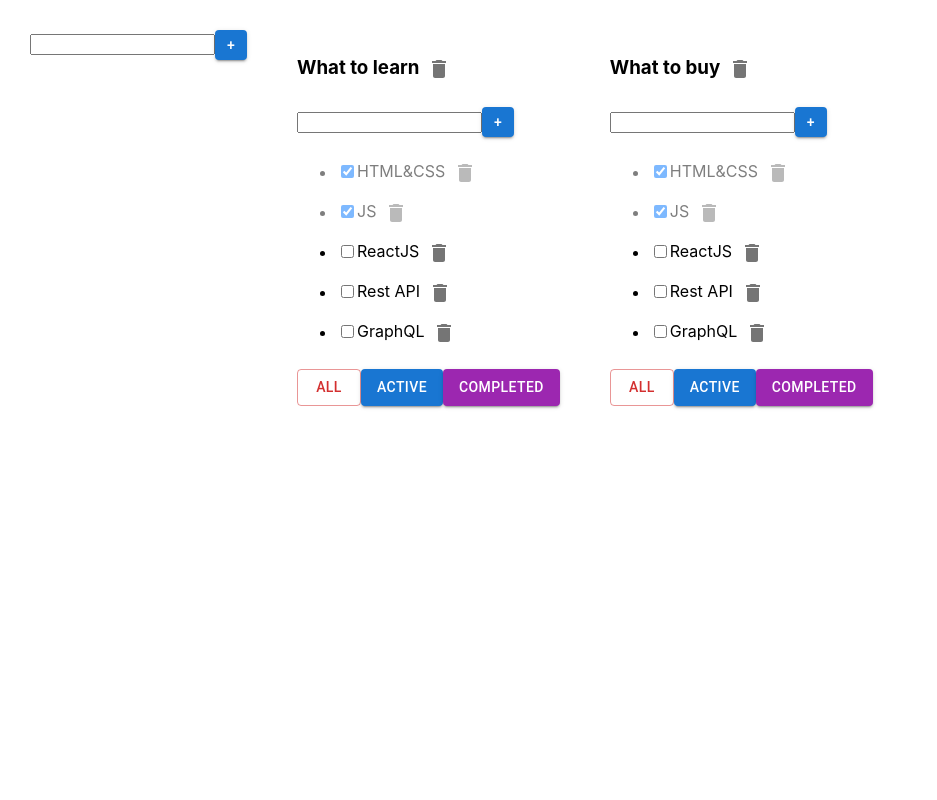
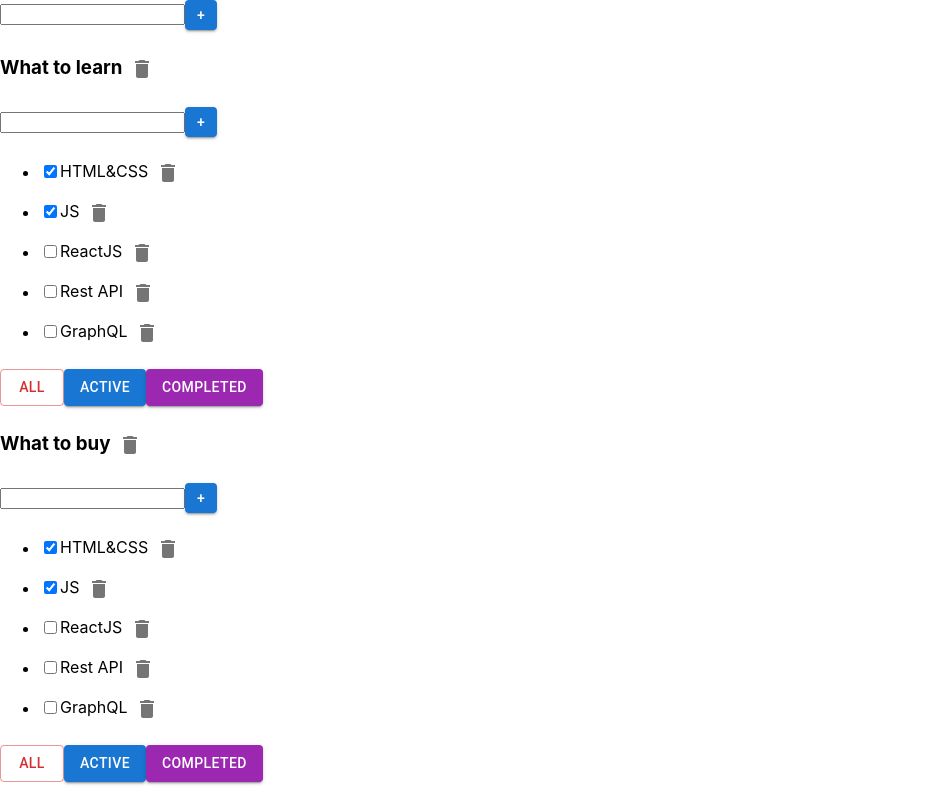
Before and after one commit to julia-lahtina/todolist, a React (Create React App) app: page / in a window 1280 px wide. Shown: the whole page, without its empty margins (0-937 px from the left). Built offline with nearby package versions, Linux system fonts and the light colour scheme.

Commit message:
change style

```diff
--- a/src/App.css
+++ b/src/App.css
@@ -1,10 +1,10 @@
 
 .App {
-  padding: 30px;
-  display: flex;
+/*  padding: 30px;
+  display: flex;*/
 }
 
-.App > div {
+/*.App > div {
   margin-right: 50px;
 }
 
@@ -22,4 +22,4 @@
 
 .is-done {
   opacity: 0.5;
-}
+}*/
```
